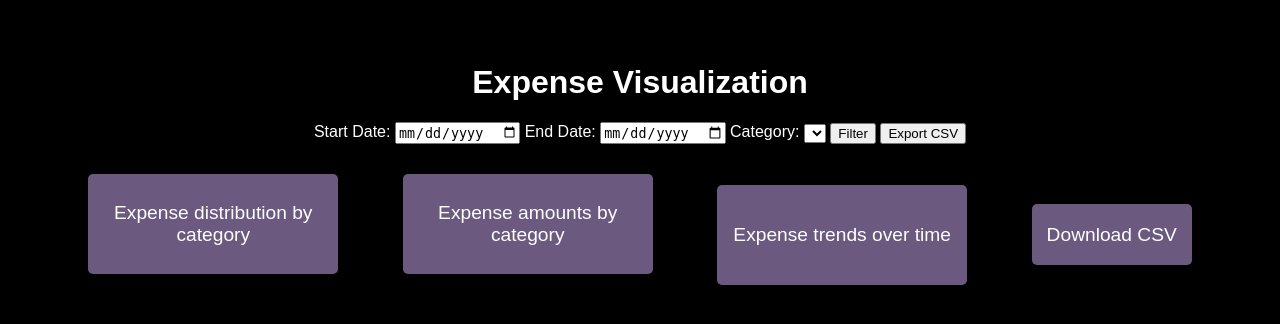
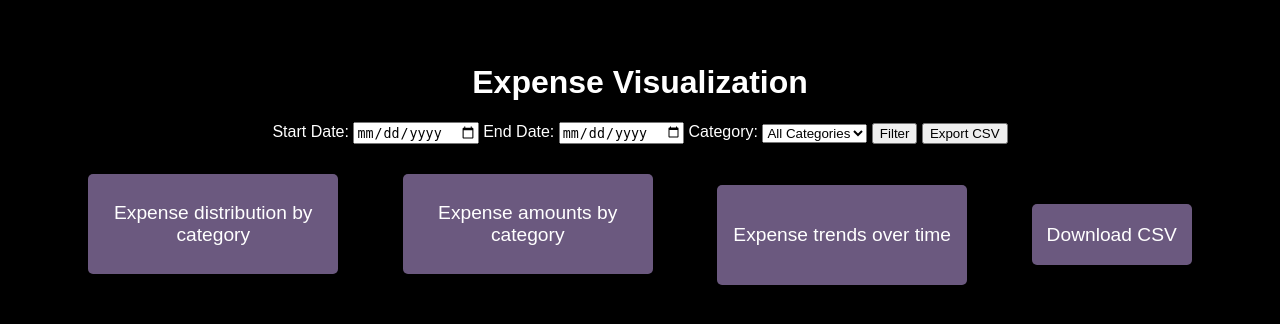
Before and after one commit to praneethaBrindavanam/Unified-Family-Finance-Tracker, a Flask app: template templates/expenses.html in a window 1280 px wide. Shown: the top 324 px of the page. Run offline with Flask 3, Linux system fonts and the light colour scheme; the template is opened without the code that fills it, so the values that code supplies are empty.

Commit message:
Update expenses.html
option

```diff
--- a/templates/expenses.html
+++ b/templates/expenses.html
@@ -20,6 +20,7 @@
 
             <label for="category">Category:</label>
             <select id="category" name="category">
+                <option value="expense">All Categories</option>
                 {% for category in categories %}
                 <option value="{{ category }}">{{ category }}</option>
                 {% endfor %}
```
